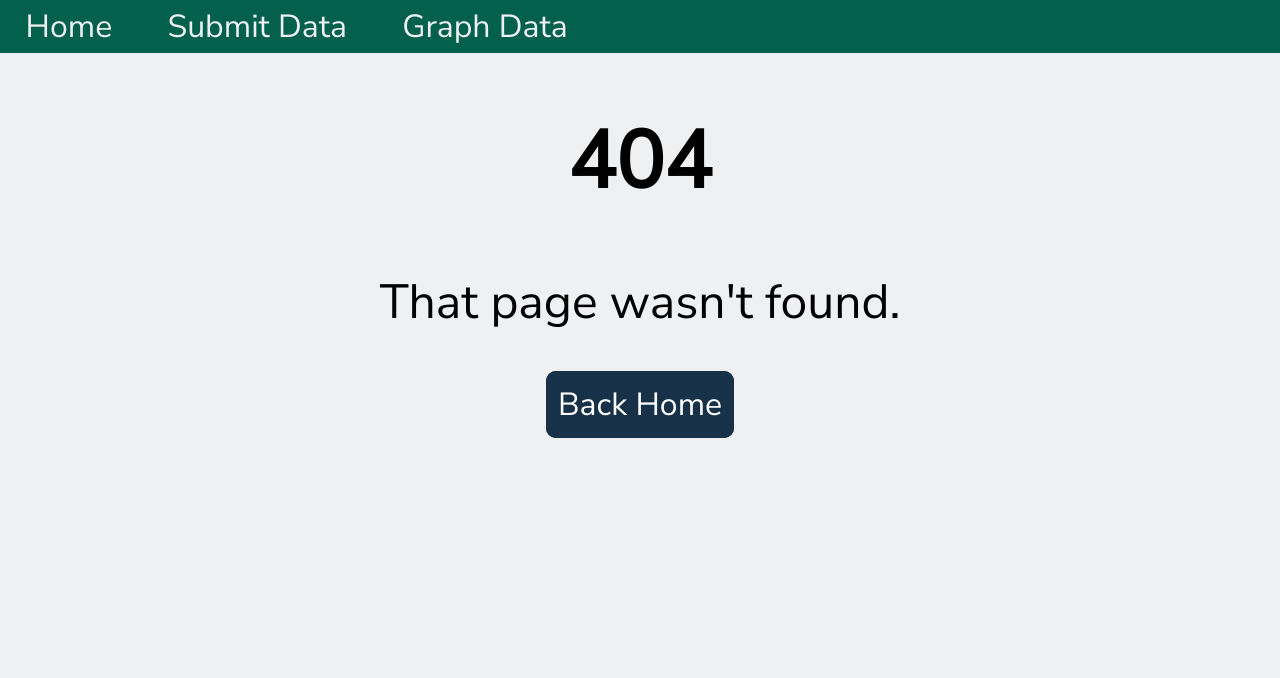
After one commit to commarman/NCEA_graphgenerator, a Flask app: template app/templates/404.html in a window 1280 px wide. The commit adds this page. Shown: the top 678 px of the page. Run offline with Flask 3, Linux system fonts and the light colour scheme; the template is opened without the code that fills it, so the values that code supplies are empty.

Commit message:
404 Page

```diff
--- a/app/routes.py
+++ b/app/routes.py
@@ -15,11 +15,16 @@ import app.models as models
 app.config.from_pyfile('config.py')
 
 
+@app.errorhandler(404)
+def page_not_found(e):
+    """Render the 404 page."""
+    return render_template("404.html")
+
+
 @app.route("/")
 def home():
     """Render the home page."""
     return render_template("home.html", page="home")
-
 
 def construct_filter_form():
     """Construct a filter form."""
--- a/app/static/css/style.css
+++ b/app/static/css/style.css
@@ -247,6 +247,21 @@ h1, h2 {
   }
 
 
+/* 404 page */
+.big-header {
+    font-size: min(5rem, 100px);
+    text-align: center;
+}
+
+.big-subtitle {
+    font-size: min(3rem, 60px);
+    text-align: center;
+}
+
+.horizontal-centering {
+    text-align: center;
+}
+
 /* Footer */
 footer {
     margin-top: auto;
--- /dev/null
+++ b/app/templates/404.html
@@ -0,0 +1,8 @@
+{% extends "layout.html" %}
+{% block content %}
+    <div class="horizontal-centering">
+        <h1 class="big-header">404</h1>
+        <p class="big-subtitle">That page wasn't found.</p>
+        <a href="/" class="blue-button">Back Home</a>
+    </div>
+{% endblock %}
--- a/app/templates/compare.html
+++ b/app/templates/compare.html
@@ -31,6 +31,8 @@
             <h1>Graph Display</h1>
                 {% if not graph %}
                     <p class="info-text">No graph generated.</p>
+                {% else %}
+                    <p class="info-text">Graph</p>
                 {% endif %}
                 {% if graph %}
                     <button onclick="showInfo()" id="show-info-button"  style="display: none;" class="form-button">Show Additional Information</button>
```
